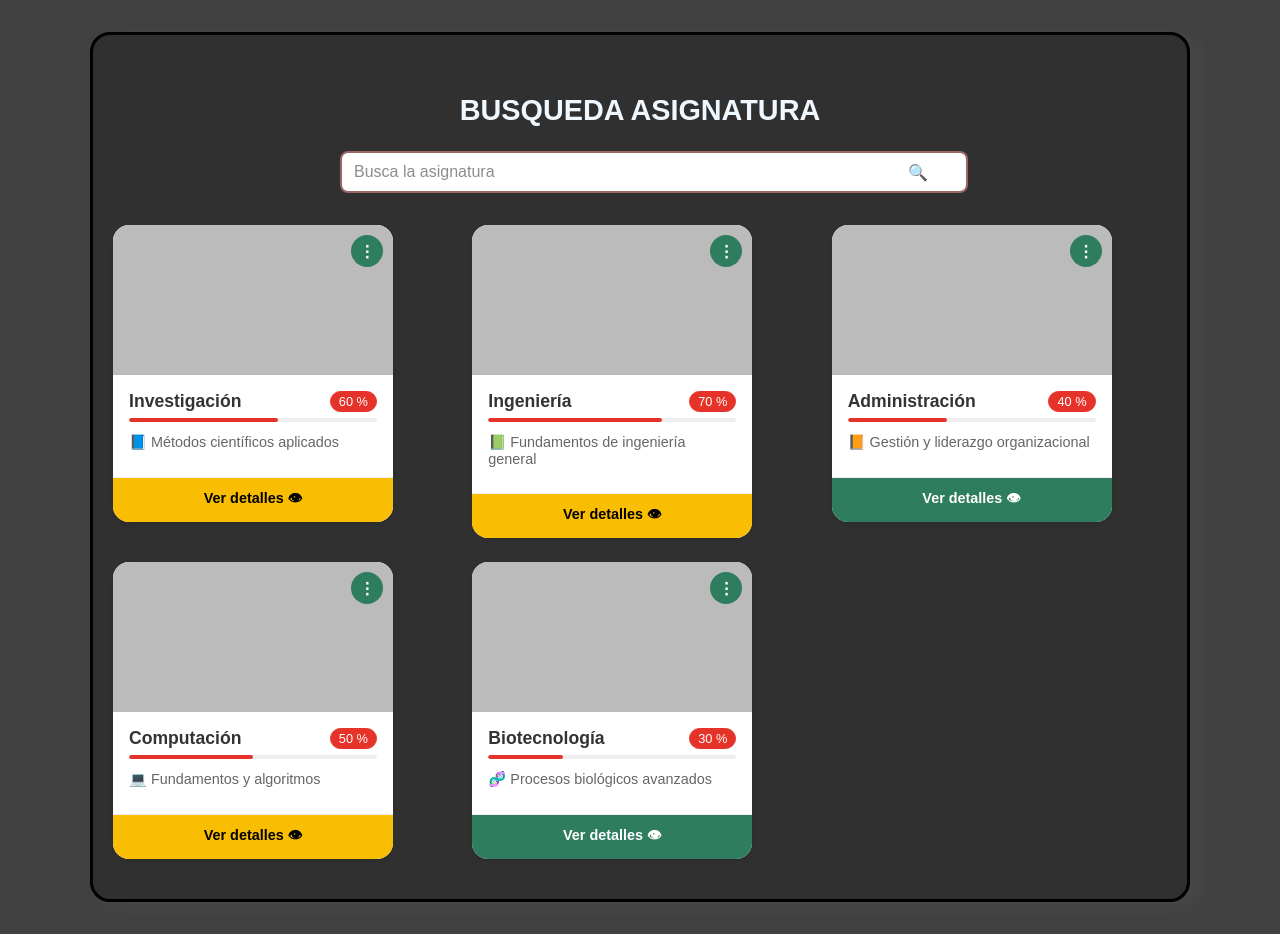
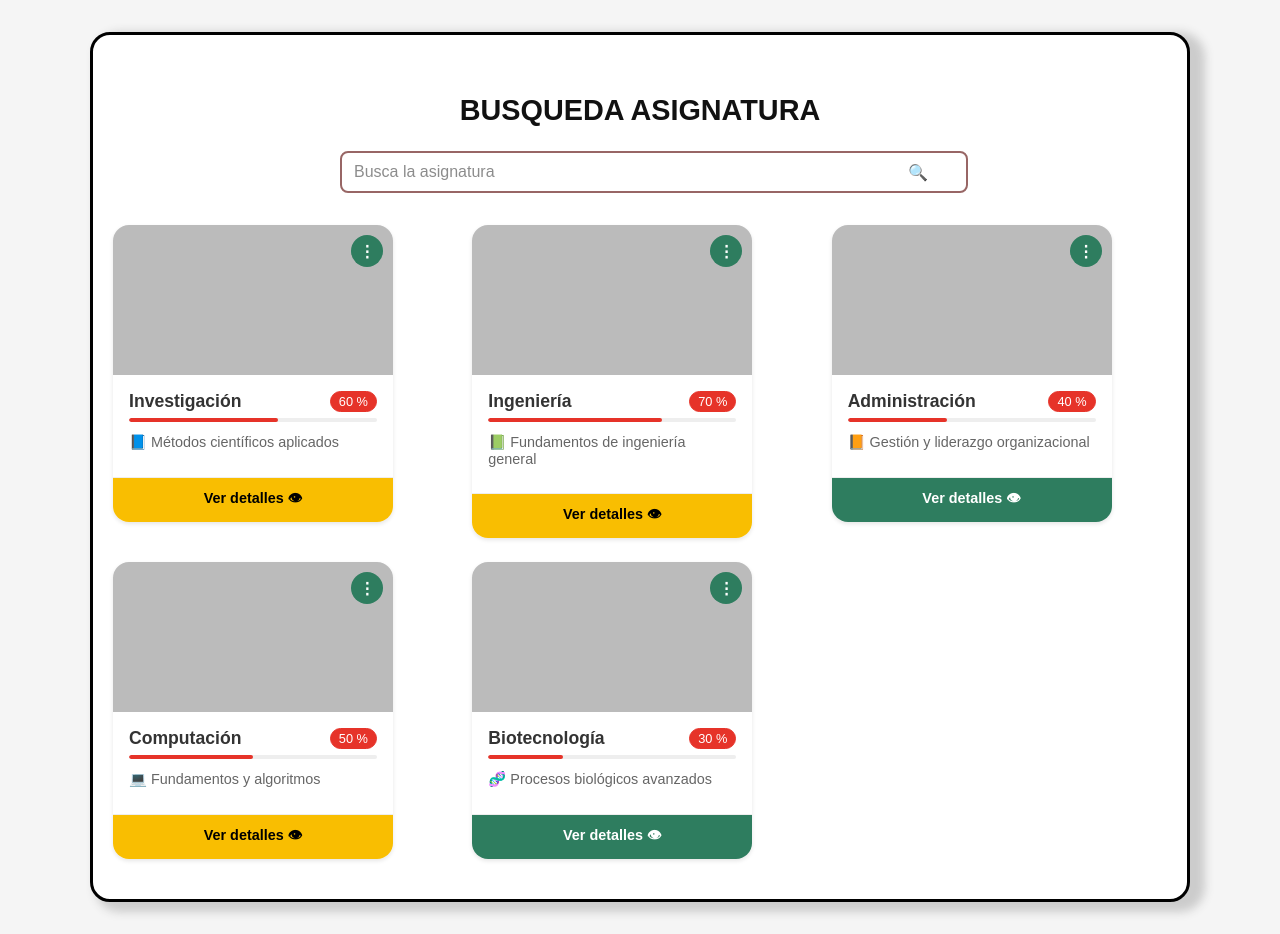
Before and after one commit to AndresPantoja004/tarea3_component_visual, a website built with Vite: page index.html in a window 1280 px wide. Built offline with nearby package versions, Linux system fonts and the light colour scheme.

Commit message:
Actualizar style dentro de index.html

```diff
--- a/index.html
+++ b/index.html
@@ -14,27 +14,26 @@
         font-family: sans-serif;
         margin: 0;
         padding: 0;
-        background-color: #414141;
         display: flex;
         justify-content: center;
+        transition: background-color 0.3s ease;
       }
 
       .container {
         max-width: 1100px;
         width: 90%;
-        border: solid 3px black;
         padding: 40px 20px;
         border-radius: 20px;
-        box-shadow: 10px 5px 10px 5px rgb(69, 69, 69);
-        background-color: rgb(48, 48, 48);
         margin: 2rem auto;
+        border: solid 3px;
+        box-shadow: 10px 5px 10px 5px;
+        transition: background-color 0.3s ease, box-shadow 0.3s ease;
       }
 
       h1 {
         text-align: center;
         font-size: 1.8rem;
         margin-bottom: 1.5rem;
-        color: aliceblue;
       }
 
       .search-bar {
@@ -60,10 +59,10 @@
         width: 100%;
       }
 
+      /* 📱 Estilos responsive */
       @media (max-width: 768px) {
         .container {
           padding: 20px 10px;
-
           place-content: center;
           place-items: center;
         }
@@ -76,7 +75,43 @@
           width: 50%;
         }
       }
-    </style>
+
+      /* 🌞 MODO CLARO */
+      @media (prefers-color-scheme: light) {
+        body {
+          background-color: #f5f5f5;
+          color: #111;
+        }
+
+        .container {
+          background-color: #ffffff;
+          border-color: #000;
+          box-shadow: 10px 5px 10px 5px #ccc;
+        }
+
+        h1 {
+          color: #111;
+        }
+      }
+
+      /* 🌙 MODO OSCURO */
+      @media (prefers-color-scheme: dark) {
+        body {
+          background-color: #414141;
+          color: #f5f5f5;
+        }
+
+        .container {
+          background-color: #303030;
+          border-color: #000;
+          box-shadow: 10px 5px 10px 5px rgb(69, 69, 69);
+        }
+
+        h1 {
+          color: aliceblue;
+        }
+      }
+    </style>
   </head>
 
   <body>
```
